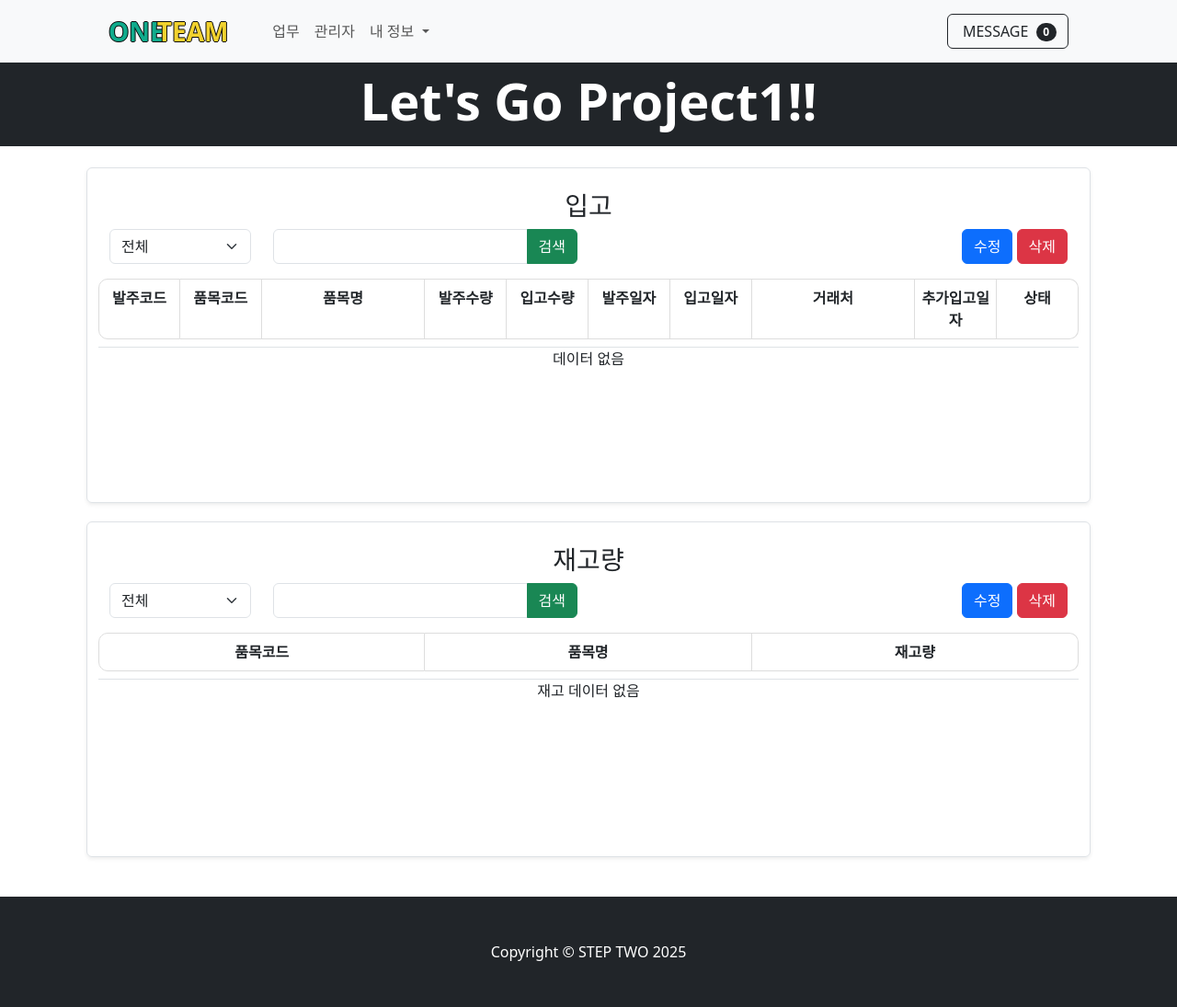
After one commit to 0neteam/app1, a Spring Boot app: page /stock in a window 1280 px wide. The commit adds this page. Shown: the whole page at 92% size. Run offline with Spring Boot 4, Linux system fonts and the light colour scheme; the visitor is signed in with stand-in values (Sample User, id 1); some of the project's set-up classes (security, data sources, template engines, error pages and the like) are left out, and stand-ins take their place; some libraries are stand-ins or nearby versions.

Commit message:
docs: stock 파트 UI 업데이트
강승우님 화면 수정, 입고/재고 한 화면에 구성

```diff
--- /dev/null
+++ b/src/main/java/com/java/stock/StockController.java
@@ -0,0 +1,18 @@
+package com.java.stock;
+
+import org.springframework.stereotype.Controller;
+import org.springframework.web.bind.annotation.GetMapping;
+import org.springframework.web.bind.annotation.RestController;
+
+import lombok.RequiredArgsConstructor;
+
+@RequiredArgsConstructor
+@Controller
+public class StockController {
+
+	@GetMapping("/stock")
+	public String list() {
+		return "stock/stock";
+	}
+
+}
--- /dev/null
+++ b/src/main/java/com/java/stock/StockDTO.java
@@ -0,0 +1,5 @@
+package com.java.stock;
+
+public class StockDTO {
+
+}
--- /dev/null
+++ b/src/main/java/com/java/stock/StockDao.java
@@ -0,0 +1,5 @@
+package com.java.stock;
+
+public interface StockDao {
+
+}
--- /dev/null
+++ b/src/main/java/com/java/stock/StockDaoImp.java
@@ -0,0 +1,5 @@
+package com.java.stock;
+
+public class StockDaoImp {
+
+}
--- /dev/null
+++ b/src/main/java/com/java/stock/StockMapper.java
@@ -0,0 +1,5 @@
+package com.java.stock;
+
+public interface StockMapper {
+
+}
--- /dev/null
+++ b/src/main/java/com/java/stock/StockService.java
@@ -0,0 +1,5 @@
+package com.java.stock;
+
+public interface StockService {
+
+}
--- /dev/null
+++ b/src/main/java/com/java/stock/StockServiceImp.java
@@ -0,0 +1,5 @@
+package com.java.stock;
+
+public class StockServiceImp {
+
+}
--- a/src/main/resources/templates/fragments/aside.html
+++ b/src/main/resources/templates/fragments/aside.html
@@ -12,7 +12,7 @@
 		<a class="list-group-item list-group-item-action" href="#!">발주 관리</a>
 		<a class="list-group-item list-group-item-action" href="#!">수주 관리</a>
 		<a class="list-group-item list-group-item-action" href="#!">운송 관리</a>
-		<a class="list-group-item list-group-item-action" href="#!">입출고 관리</a>
+		<a class="list-group-item list-group-item-action" href="/stock">재고/입고 관리</a>
 	</div>
 </aside>
 </html>
--- /dev/null
+++ b/src/main/resources/templates/stock/stock.html
@@ -0,0 +1,130 @@
+<!DOCTYPE html>
+<html xmlns:th="http://www.thymeleaf.org"
+      xmlns:layout="http://www.ultraq.net.nz/thymeleaf/layout"
+      layout:decorate="~{layouts/default}">
+
+<main layout:fragment="content" class="container my-2">
+    <style>
+        .container-fluid {
+            height: 100vh;
+            display: flex;
+            flex-direction: column;
+            justify-content: center;
+            padding-top: 15px;
+            padding-bottom: 15px;
+        }
+        .section-container {
+            flex: 1;
+            overflow: auto;
+            margin-bottom: 20px;
+        }
+        .row.border-bottom > div {
+	        border-top: 1px solid #ddd;
+	        border-bottom: 1px solid #ddd;
+	        border-right: 1px solid #ddd;
+	        padding: 8px 0;
+	        text-align: center;
+    	}
+    	.row.border-bottom > div:first-child {
+		    border-left: 1px solid #ddd;
+		    border-radius: 10px 0 0 10px;
+		}
+		.row.border-bottom > div:last-child {
+		    border-radius: 0 10px 10px 0;
+		}
+    </style>
+
+    <div class="container-fluid">
+        <!-- 입고 섹션 -->
+        <div class="container section-container p-4 border rounded shadow-sm">
+            <div class="text-center">
+                <h3>입고</h3>
+                <form th:action="@{/searchInbound}" method="get">
+                    <div class="row align-items-center mb-3">
+                        <div class="col-sm-2">
+                            <select class="form-select">
+                                <option selected>전체</option>
+                                <option value="1">발주코드</option>
+                                <option value="2">품목코드</option>
+                                <option value="3">품목명</option>
+                            </select>
+                        </div>
+                        <div class="col-sm-4">
+                            <div class="input-group">
+                                <input type="text" class="form-control">
+                                <button class="btn btn-success" type="submit">검색</button>
+                            </div>
+                        </div>
+                        <div class="col-sm-3"></div>
+                        <div class="col-sm-3 text-end">
+                            <button type="button" class="btn btn-primary">수정</button>
+                            <button type="button" class="btn btn-danger">삭제</button>
+                        </div>
+                    </div>
+                </form>
+            </div>
+            <div class="text-center">
+                <div class="row fw-bold border-bottom pb-2">
+                    <div class="col-sm-1">발주코드</div>
+                    <div class="col-sm-1">품목코드</div>
+                    <div class="col-sm-2">품목명</div>
+                    <div class="col-sm-1">발주수량</div>
+                    <div class="col-sm-1">입고수량</div>
+                    <div class="col-sm-1">발주일자</div>
+                    <div class="col-sm-1">입고일자</div>
+                    <div class="col-sm-2">거래처</div>
+                    <div class="col-sm-1">추가입고일자</div>
+                    <div class="col-sm-1">상태</div>
+                </div>
+                <div id="data-container"></div>
+            </div>
+        </div>
+
+        <!-- 재고 섹션 -->
+        <div class="container section-container p-4 border rounded shadow-sm">
+            <div class="text-center">
+                <h3>재고량</h3>
+                <form th:action="@{/searchStock}" method="get">
+                    <div class="row align-items-center mb-3">
+                        <div class="col-sm-2">
+                            <select class="form-select">
+                                <option selected>전체</option>
+                                <option value="1">품목코드</option>
+                                <option value="2">품목명</option>
+                            </select>
+                        </div>
+                        <div class="col-sm-4">
+                            <div class="input-group">
+                                <input type="text" class="form-control">
+                                <button class="btn btn-success" type="submit">검색</button>
+                            </div>
+                        </div>
+                        <div class="col-sm-3"></div>
+                        <div class="col-sm-3 text-end">
+                            <button type="button" class="btn btn-primary">수정</button>
+                            <button type="button" class="btn btn-danger">삭제</button>
+                        </div>
+                    </div>
+                </form>
+            </div>
+            <div class="text-center">
+                <div class="row fw-bold border-bottom pb-2">
+                    <div class="col-sm-4">품목코드</div>
+                    <div class="col-sm-4">품목명</div>
+                    <div class="col-sm-4">재고량</div>
+                </div>
+                <div id="stock-data-container"></div>
+            </div>
+        </div>
+    </div>
+
+    <script>
+        function loadData() {
+            document.getElementById("data-container").innerHTML = "<div class='col-sm-12'>데이터 없음</div>";
+            document.getElementById("stock-data-container").innerHTML = "<div class='col-sm-12'>재고 데이터 없음</div>";
+        }
+        window.onload = loadData;
+    </script>
+</main>
+
+</html>
```
